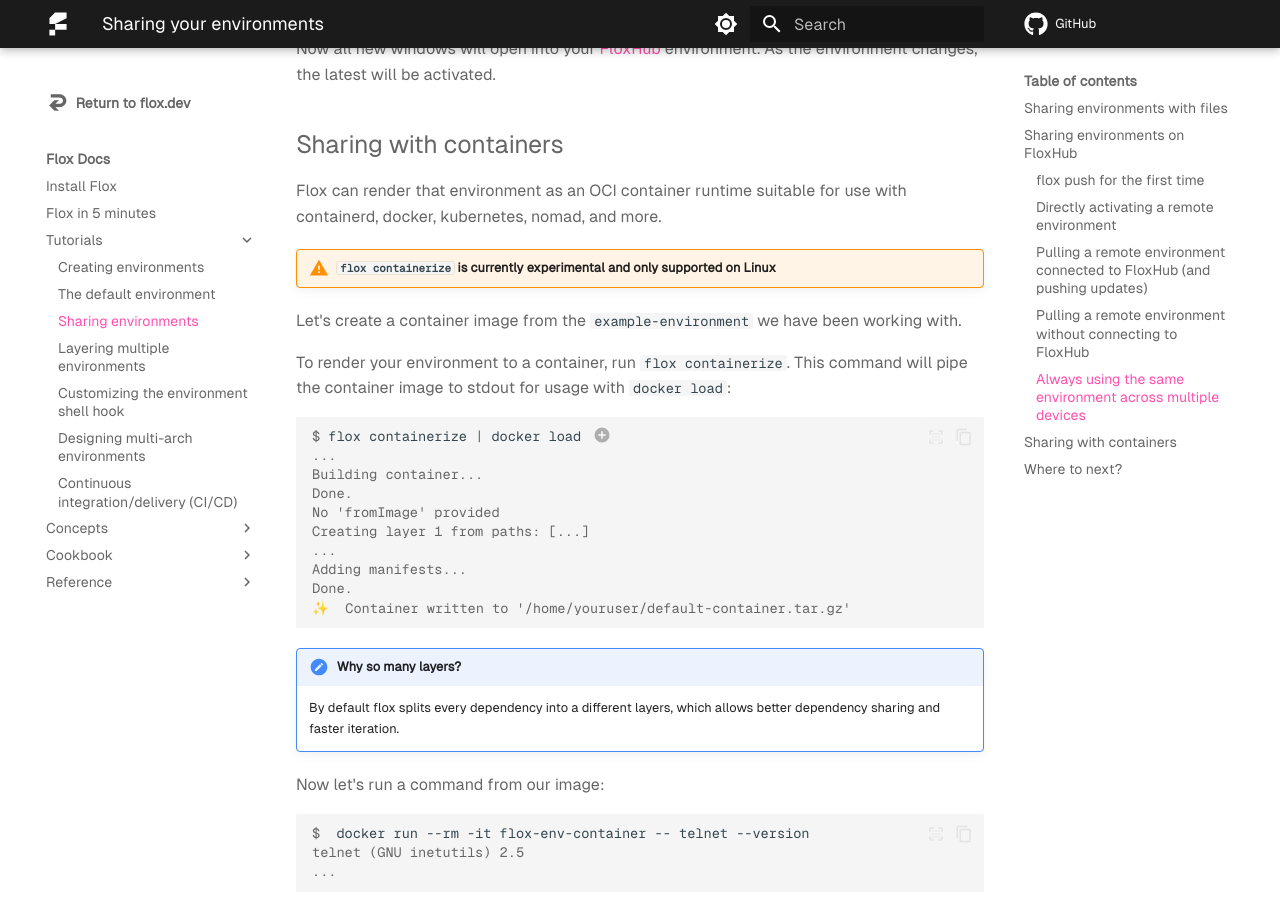
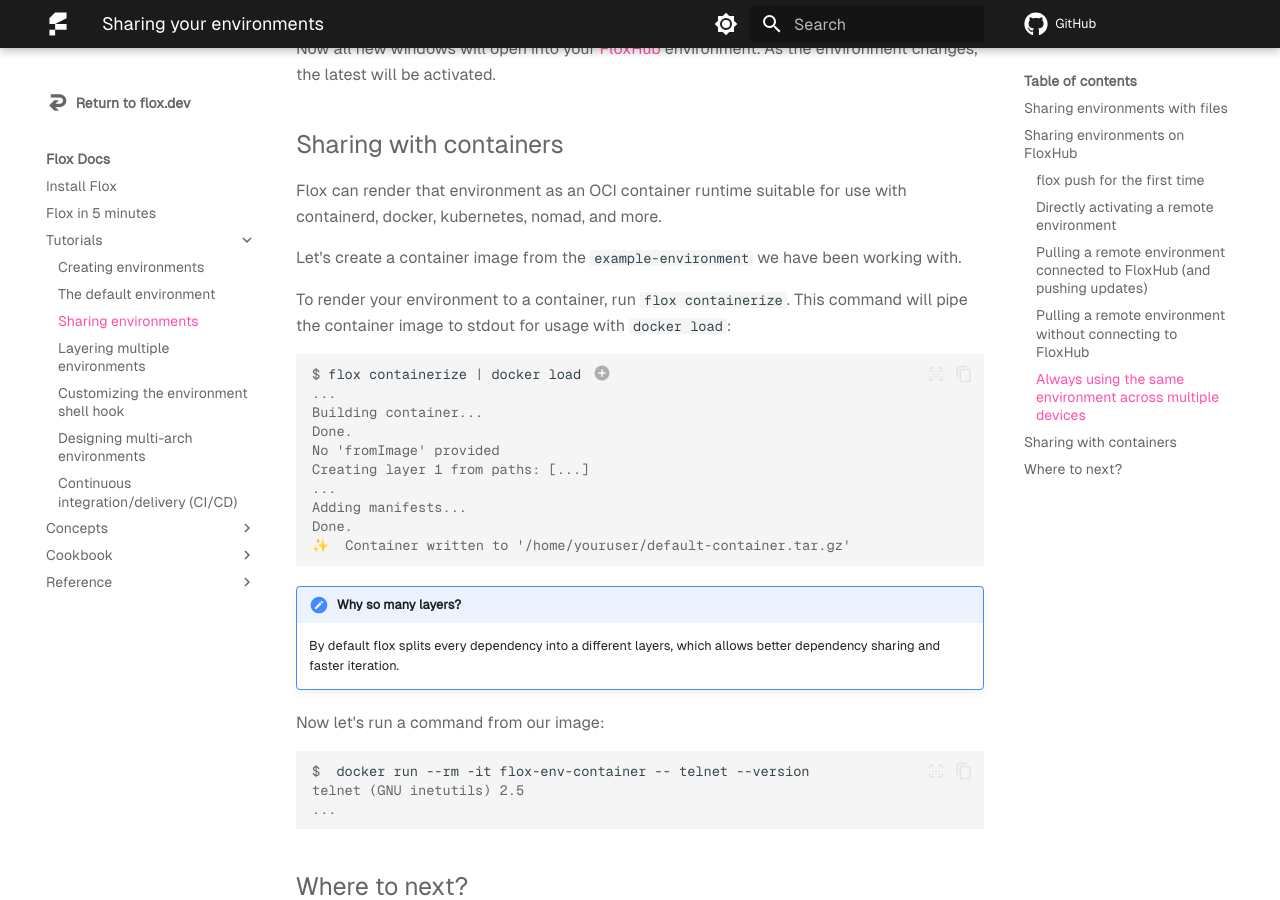
Before and after one commit to flox/floxdocs, an MkDocs documentation site: the page built from docs/tutorials/sharing-environments.md, in a window 1280 px wide and 900 px high, scrolled down 4267 px. Built offline with MkDocs 1.6.1 and Material for MkDocs 9.7.7, drawn with Linux system fonts in a browser that asks for light colours; plug-ins that fetch from the network failed and are left out; comment, search, counter and statistics services are not loaded.

Commit message:
doc(sharing): Remove containerize warning
Now that we've:

1. Made it easier to use with `--tag` and `--runtime` support.
2. Added support for macOS.

```diff
--- a/docs/tutorials/sharing-environments.md
+++ b/docs/tutorials/sharing-environments.md
@@ -188,8 +188,6 @@
 
 Flox can render that environment as an OCI container runtime suitable for use with containerd, docker, kubernetes, nomad, and more.
 
-!!! warning "`flox containerize` is currently experimental and only supported on Linux"
-
 Let's create a container image from the `example-environment` we have been working with.
 
 To render your environment to a container, run `flox containerize`. This command
```
